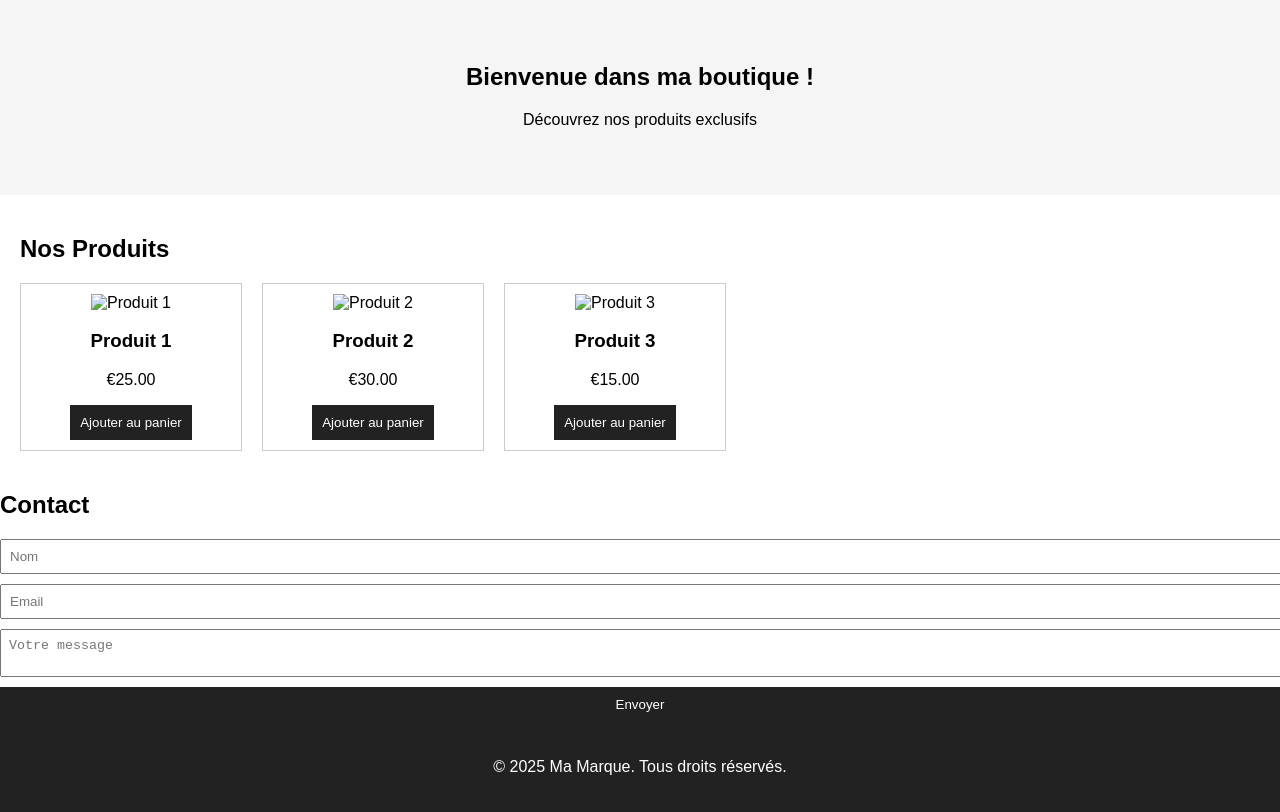
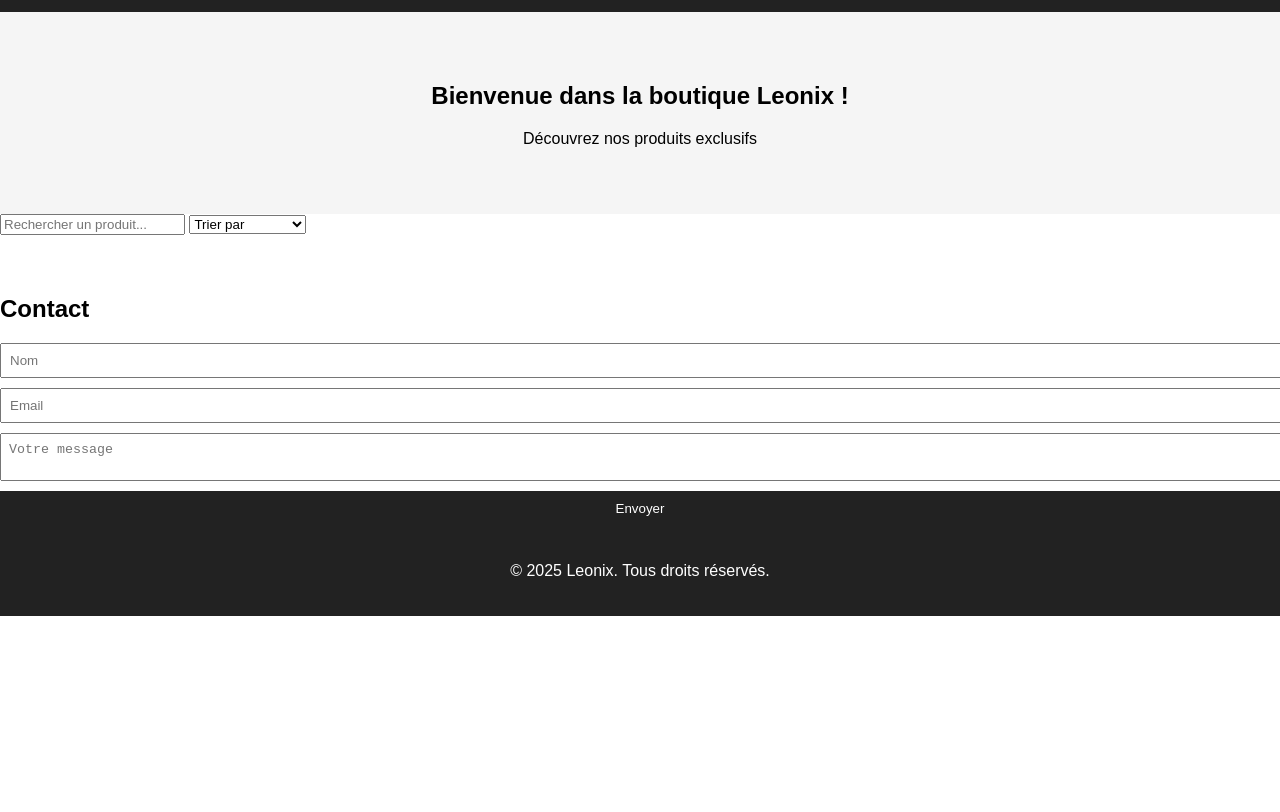
Before and after one commit to Eagles2009/WebsiteLeonix, a plain HTML site: page index.html in a window 1280 px wide. Shown: the part 92-904 px from the top of the page. After the commit the page ends 800 px from the top, so only its background shows below. Drawn offline with Linux system fonts and the light colour scheme.

Commit message:
index.html

```diff
--- a/index.html
+++ b/index.html
@@ -3,49 +3,38 @@
 <head>
   <meta charset="UTF-8">
   <meta name="viewport" content="width=device-width, initial-scale=1.0">
-    <title>Ma Boutique</title>
+  <title>Leonix - Boutique</title>
   <link rel="stylesheet" href="style.css">
 </head>
 <body>
   <header>
-        <h1>Ma Marque</h1>
+    <h1>Leonix</h1>
     <nav>
       <a href="index.html">Accueil</a>
-            <a href="product.html">Boutique</a>
+      <a href="#products">Boutique</a>
       <a href="#contact">Contact</a>
+      <div id="cart-icon">🛒 <span id="cart-count">0</span></div>
     </nav>
   </header>
 
   <main>
     <section class="hero">
-            <h2>Bienvenue dans ma boutique !</h2>
+      <h2>Bienvenue dans la boutique Leonix !</h2>
       <p>Découvrez nos produits exclusifs</p>
     </section>
 
-        <section class="products">
-            <h2>Nos Produits</h2>
-            <div class="product-grid">
-                <!-- Produit 1 -->
-                <div class="product-card">
-                    <img src="images/product1.jpg" alt="Produit 1">
-                    <h3>Produit 1</h3>
-                    <p>€25.00</p>
-                    <button onclick="addToCart('Produit 1', 25)">Ajouter au panier</button>
-                </div>
-                <!-- Produit 2 -->
-                <div class="product-card">
-                    <img src="images/product2.jpg" alt="Produit 2">
-                    <h3>Produit 2</h3>
-                    <p>€30.00</p>
-                    <button onclick="addToCart('Produit 2', 30)">Ajouter au panier</button>
-                </div>
-                <!-- Produit 3 -->
-                <div class="product-card">
-                    <img src="images/product3.jpg" alt="Produit 3">
-                    <h3>Produit 3</h3>
-                    <p>€15.00</p>
-                    <button onclick="addToCart('Produit 3', 15)">Ajouter au panier</button>
-                </div>
+    <section class="search-bar">
+      <input type="text" id="search" placeholder="Rechercher un produit...">
+      <select id="sort">
+        <option value="default">Trier par</option>
+        <option value="price-asc">Prix croissant</option>
+        <option value="price-desc">Prix décroissant</option>
+      </select>
+    </section>
+
+    <section class="products" id="products">
+      <div class="product-grid" id="product-grid">
+        <!-- Produits insérés par JS -->
       </div>
     </section>
 
@@ -61,7 +50,7 @@
   </main>
 
   <footer>
-        <p>&copy; 2025 Ma Marque. Tous droits réservés.</p>
+    <p>&copy; 2025 Leonix. Tous droits réservés.</p>
   </footer>
 
   <script src="script.js"></script>
```
Lines whose indentation alone changed are shown as unchanged.
